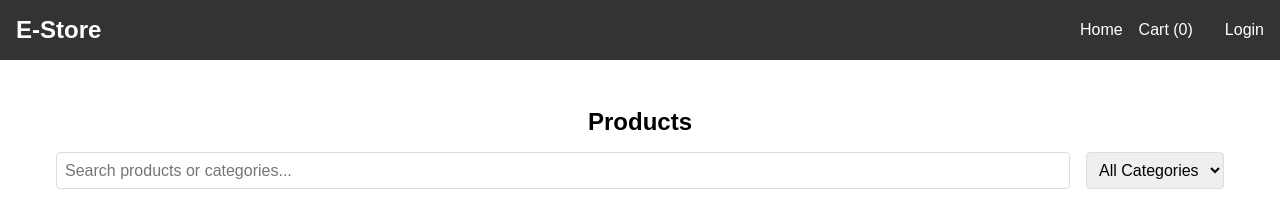
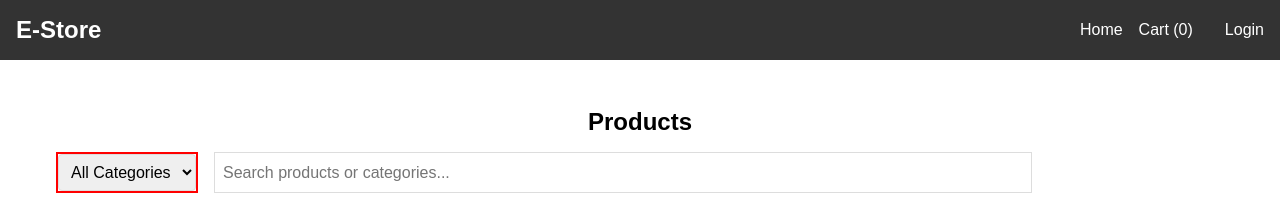
Before and after one commit to Akindejoye/ecommerce-store, a React (Vite) app: page / in a window 1280 px wide. Shown: the top 220 px of the page. Built offline with nearby package versions, Linux system fonts and the light colour scheme; data requests are answered from the project's data file.

Commit message:
Search suggestion

```diff
--- a/src/pages/Home.jsx
+++ b/src/pages/Home.jsx
@@ -1,9 +1,9 @@
-import { useCallback, useContext, useEffect, useState } from "react";
+import { useCallback, useEffect, useState } from "react";
 import { getProductsByQuery } from "../api/api";
 import { Link, useSearchParams } from "react-router-dom";
 import ProductCard from "../components/ProductCard";
 import "../styles/home.css";
-import { CartContext } from "../context/CartContext";
+// import { CartContext } from "../context/CartContext";
 
 function Home() {
   const [products, setProducts] = useState([]);
@@ -13,7 +13,8 @@ function Home() {
   const [category, setCategory] = useState("All");
   const [searchParams, setSearchParams] = useSearchParams();
   const [isSearching, setIsSearching] = useState(false);
-  const { addToCart } = useContext(CartContext);
+  const [suggestions, setSuggestions] = useState([]);
+  // const { addToCart } = useContext(CartContext);
 
   // Fetch Products
   const fetchProducts = useCallback(async (query, filterType) => {
@@ -40,7 +41,34 @@ function Home() {
     }
   }, []);
 
-  // Initial fetch
+  // Fetch Suggestion
+  const fetchSuggestions = useCallback(async (query) => {
+    if (!query) {
+      setSuggestions([]);
+      return;
+    }
+    try {
+      const data = await getProductsByQuery("", "category");
+      const lowerQuery = query.toLowerCase();
+      const uniqueCategories = [
+        ...new Set(data.map((product) => product.category)),
+      ];
+      const filteredSuggestions = [
+        ...data
+          .filter((product) => product.name.toLowerCase().includes(lowerQuery))
+          .map((product) => product.name),
+        ...uniqueCategories.filter((cat) =>
+          cat.toLowerCase().includes(lowerQuery)
+        ),
+      ];
+      setSuggestions([...new Set(filteredSuggestions)].slice(0, 5));
+    } catch (error) {
+      console.error("Suggestion fetch error:", error);
+      setSuggestions([]);
+    }
+  }, []);
+
+  // Initialize from URL params
   useEffect(
     function () {
       const query = searchParams.get("q") || ""; // Read q param
@@ -60,15 +88,10 @@ function Home() {
     [fetchProducts, searchParams]
   );
 
-  // Handle category
+  // Handle search query change for suggestions
   useEffect(() => {
-    if (isSearching) {
-      return;
-    }
-    fetchProducts(category, "category");
-    setSearchQuery(""); // Reset search when changing category
-    setSearchParams(category === "All" ? {} : { category }, { replace: true }); // update URL with category param. Use replace to avoid extra history entry
-  }, [category, fetchProducts, isSearching, setSearchParams]);
+    fetchSuggestions(searchQuery);
+  }, [searchQuery, fetchSuggestions]);
 
   // Handle search on Enter
   const handleSearchSubmit = (e) => {
@@ -81,6 +104,27 @@ function Home() {
     }
   };
 
+  // Handle suggestion click
+  const handleSuggestionClick = (suggestion) => {
+    setSearchQuery(suggestion);
+    setIsSearching(true);
+    setCategory("All");
+    fetchProducts(suggestion, "search");
+    setSearchParams({ q: suggestion }, { replace: true });
+    setSearchQuery("");
+    setSuggestions([]);
+  };
+
+  // Handle category
+  useEffect(() => {
+    if (isSearching) {
+      return;
+    }
+    fetchProducts(category, "category");
+    setSearchQuery(""); // Reset search when changing category
+    setSearchParams(category === "All" ? {} : { category }, { replace: true }); // update URL with category param. Use replace to avoid extra history entry
+  }, [category, fetchProducts, isSearching, setSearchParams]);
+
   if (loading) return <div>Loading...</div>;
   if (error) return <div>Error: {error}</div>;
   if (products.length === 0) return <div>No products found</div>;
@@ -89,13 +133,7 @@ function Home() {
     <div className="home">
       <h2>Products</h2>
       <div className="filters">
-        <input
-          type="text"
-          placeholder="Search products or categories..."
-          value={searchQuery}
-          onChange={(e) => setSearchQuery(e.target.value)}
-          onKeyDown={handleSearchSubmit}
-        />
+        <div className="select-box">
           <select
             value={category}
             onChange={(e) => {
@@ -107,6 +145,28 @@ function Home() {
             <option value="Electronics">Electronics</option>
             <option value="Appliances">Appliances</option>
           </select>
+        </div>
+        <div className="input-box">
+          <input
+            type="text"
+            placeholder="Search products or categories..."
+            value={searchQuery}
+            onChange={(e) => setSearchQuery(e.target.value)}
+            onKeyDown={handleSearchSubmit}
+          />
+          {suggestions.length > 0 && (
+            <ul className="suggestions">
+              {suggestions.map((suggestion, index) => (
+                <li
+                  key={index}
+                  onClick={() => handleSuggestionClick(suggestion)}
+                  className="suggestion-item">
+                  {suggestion}
+                </li>
+              ))}
+            </ul>
+          )}
+        </div>
       </div>
       <div className="product-list">
         {products.map((product) => (
--- a/src/styles/home.css
+++ b/src/styles/home.css
@@ -15,12 +15,8 @@
   margin-bottom: 2rem;
 }
 
-.filters input {
-  padding: 0.5rem;
-  font-size: 1rem;
-  border: 1px solid #ddd;
-  border-radius: 4px;
-  flex: 1;
+.filters .select-box {
+  border: 2px solid red;
 }
 
 .filters select {
@@ -28,6 +24,42 @@
   font-size: 1rem;
   border: 1px solid #ddd;
   border-radius: 4px;
+}
+
+.filters .input-box {
+  width: 70%;
+}
+
+.filters .input-box input {
+  width: 100%;
+  height: 100%;
+  padding: 0.5rem;
+  font-size: 1rem;
+  border: 1px solid #ddd;
+  outline: none;
+  flex: 1;
+}
+
+.suggestions {
+  width: 63.75%;
+  border: 2px solid blue;
+  list-style: none;
+  padding: 0;
+  margin: 0;
+  background: #fff;
+  border: 1px solid #ddd;
+  position: absolute;
+  z-index: 1000;
+}
+
+.suggestion-item {
+  padding: 8px 12px;
+  cursor: pointer;
+  white-space: nowrap;
+}
+
+.suggestion-item:hover {
+  background: #f0f0f0;
 }
 
 .product-list {
```
Lines whose indentation alone changed are shown as unchanged.
